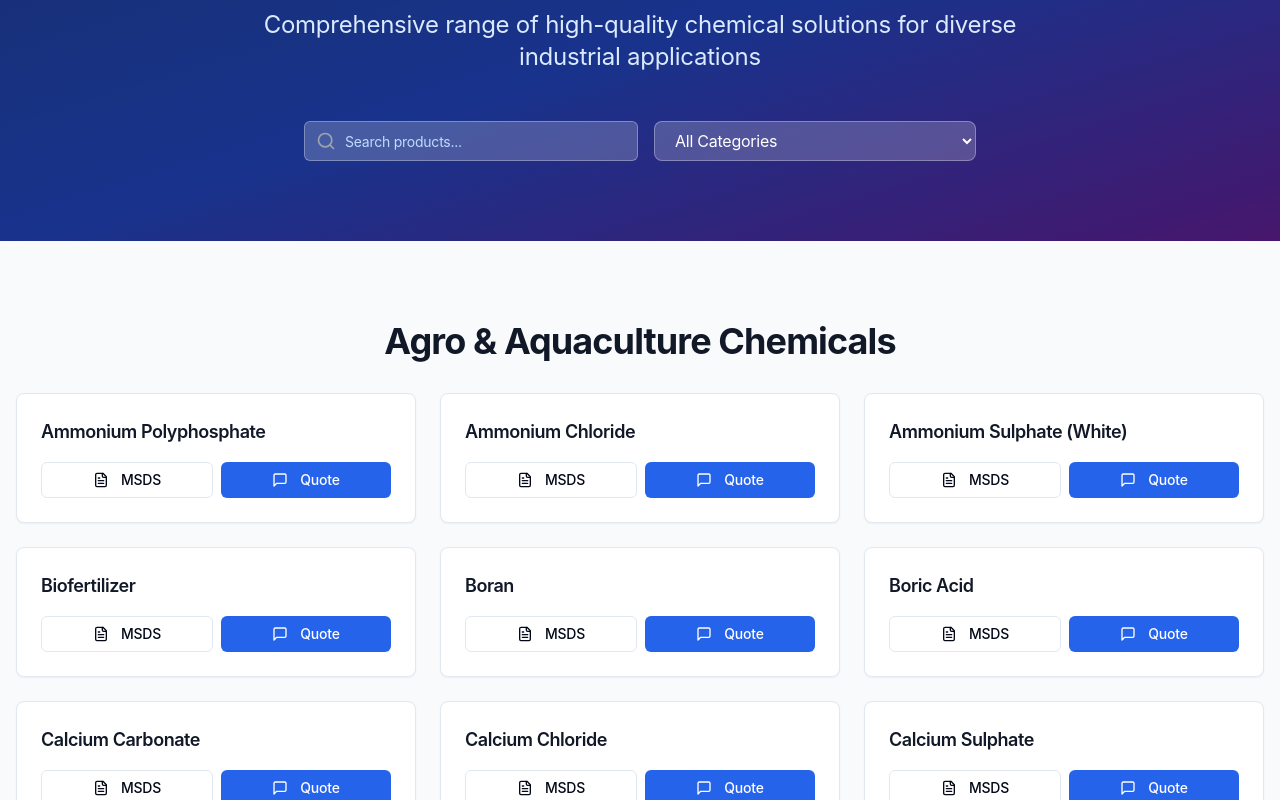
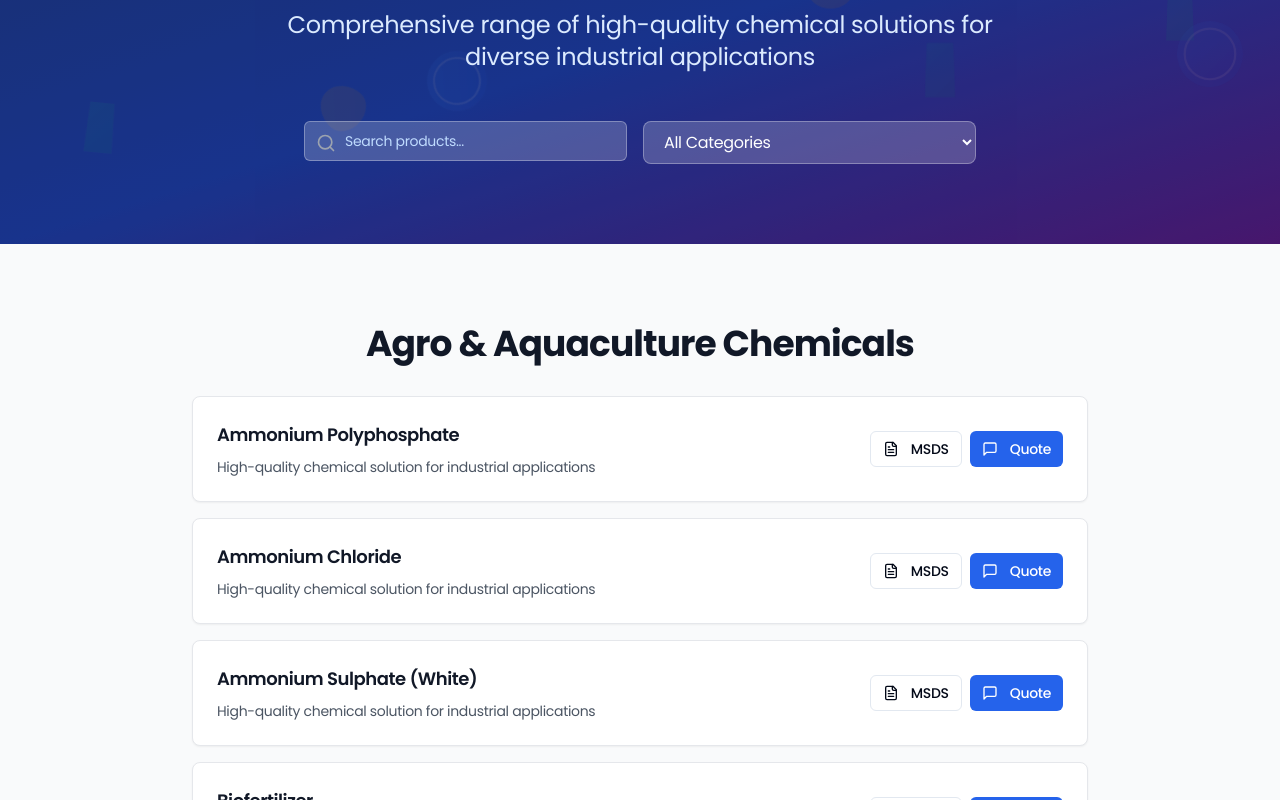
Before and after one commit to Anbarasu007dot/drops-chemical-spark, a React (Vite) app: page /products in a window 1280 px wide. Shown: the part 220-1020 px from the top of the page. Built offline with nearby package versions, Linux system fonts and the light colour scheme.

Commit message:
Refactor: Apply consistent design and add animations
Apply the design style from the attached image across the entire website. Implement animated chemical objects. Update the Products page to include all sectors, use white text, a new font, and a vertical list layout.

```diff
--- /dev/null
+++ b/src/components/ChemicalElements.tsx
@@ -0,0 +1,41 @@
+
+import React from 'react';
+
+export const ChemicalElements = () => {
+  return (
+    <>
+      {/* Floating Chemical Molecules */}
+      <div className="chemical-element top-20 left-10">
+        <div className="chemical-molecule chemical-float"></div>
+      </div>
+
+      <div className="chemical-element top-40 right-20">
+        <div className="chemical-beaker chemical-bounce"></div>
+      </div>
+
+      <div className="chemical-element top-60 left-1/4">
+        <div className="chemical-flask chemical-rotate"></div>
+      </div>
+
+      <div className="chemical-element bottom-40 right-10">
+        <div className="chemical-molecule chemical-pulse"></div>
+      </div>
+
+      <div className="chemical-element bottom-20 left-20">
+        <div className="chemical-beaker chemical-float"></div>
+      </div>
+
+      <div className="chemical-element top-1/3 right-1/3">
+        <div className="chemical-flask chemical-bounce"></div>
+      </div>
+
+      <div className="chemical-element bottom-1/3 left-1/3">
+        <div className="chemical-molecule chemical-rotate"></div>
+      </div>
+
+      <div className="chemical-element top-1/2 right-1/4">
+        <div className="chemical-beaker chemical-pulse"></div>
+      </div>
+    </>
+  );
+};
--- a/src/components/Hero.tsx
+++ b/src/components/Hero.tsx
@@ -3,6 +3,7 @@ import { ArrowRight, Play } from "lucide-react";
 import { Button } from "@/components/ui/button";
 import { Link } from "react-router-dom";
 import { useEffect, useState } from "react";
+import { ChemicalElements } from "@/components/ChemicalElements";
 
 export const Hero = () => {
   const [isVisible, setIsVisible] = useState(false);
@@ -13,6 +14,9 @@ export const Hero = () => {
 
   return (
     <section className="relative min-h-screen flex items-center justify-center bg-gradient-to-br from-slate-50 to-gray-100">
+      {/* Chemical Elements */}
+      <ChemicalElements />
+
       {/* Subtle Background Pattern */}
       <div className="absolute inset-0 subtle-pattern opacity-30"></div>
 
--- a/src/components/WhyChooseUs.tsx
+++ b/src/components/WhyChooseUs.tsx
@@ -1,6 +1,7 @@
 
 import { Award, Clock, DollarSign, Headphones, Truck, Users } from "lucide-react";
 import { useEffect, useRef, useState } from "react";
+import { ChemicalElements } from "@/components/ChemicalElements";
 
 export const WhyChooseUs = () => {
   const [isVisible, setIsVisible] = useState(false);
@@ -71,9 +72,10 @@ export const WhyChooseUs = () => {
   return (
     <section
       ref={sectionRef}
-      className="py-20 bg-gray-50"
+      className="relative py-20 bg-gray-50"
     >
-      <div className="container mx-auto px-4">
+      <ChemicalElements />
+      <div className="container mx-auto px-4 relative z-10">
         <div className={`text-center mb-16 transition-all duration-800 ${isVisible ? 'classic-fade-in' : 'opacity-0 translate-y-10'}`}>
           <h2 className="professional-subheading mb-4">
             Why Choose Us
--- a/src/index.css
+++ b/src/index.css
@@ -1,3 +1,5 @@
+
+@import url('https://fonts.googleapis.com/css2?family=Poppins:wght@300;400;500;600;700;800&display=swap');
 
 @tailwind base;
 @tailwind components;
@@ -78,12 +80,12 @@
 
   body {
     @apply bg-background text-foreground;
-    background: #ffffff;
-    font-family: 'Inter', 'system-ui', 'Segoe UI', 'Roboto', 'Helvetica Neue', sans-serif;
-    letter-spacing: -0.015em;
+    background: linear-gradient(135deg, #f8fafc 0%, #e2e8f0 50%, #cbd5e1 100%);
+    font-family: 'Poppins', 'system-ui', 'Segoe UI', 'Roboto', 'Helvetica Neue', sans-serif;
+    letter-spacing: -0.02em;
     line-height: 1.6;
     overflow-x: hidden;
-    color: #1a202c;
+    color: #1e293b;
   }
 
   .line-clamp-2 {
@@ -108,7 +110,7 @@
 @layer components {
   /* Classic Animation Framework */
   .classic-fade-in {
-    animation: classicFadeIn 0.6s ease-out;
+    animation: classicFadeIn 0.8s ease-out;
   }
 
   .classic-slide-up {
@@ -116,40 +118,57 @@
   }
 
   .classic-scale-in {
-    animation: classicScaleIn 0.5s ease-out;
+    animation: classicScaleIn 0.6s ease-out;
+  }
+
+  /* Chemical Animation Elements */
+  .chemical-float {
+    animation: chemicalFloat 4s ease-in-out infinite;
+  }
+
+  .chemical-rotate {
+    animation: chemicalRotate 8s linear infinite;
+  }
+
+  .chemical-bounce {
+    animation: chemicalBounce 3s ease-in-out infinite;
+  }
+
+  .chemical-pulse {
+    animation: chemicalPulse 2s ease-in-out infinite;
   }
 
   /* Professional Card Design */
   .professional-card {
-    @apply bg-white border border-gray-200 rounded-lg shadow-sm hover:shadow-md
+    @apply bg-white border border-slate-200 rounded-lg shadow-sm hover:shadow-lg
            transition-all duration-300 relative overflow-hidden;
+    box-shadow: 0 4px 6px -1px rgba(0, 0, 0, 0.1), 0 2px 4px -1px rgba(0, 0, 0, 0.06);
   }
 
   .professional-card:hover {
-    transform: translateY(-2px);
-    box-shadow: 0 8px 25px rgba(0,0,0,0.1);
+    transform: translateY(-4px);
+    box-shadow: 0 20px 25px -5px rgba(0, 0, 0, 0.1), 0 10px 10px -5px rgba(0, 0, 0, 0.04);
   }
 
   .professional-button {
-    @apply bg-slate-800 hover:bg-slate-700 text-white font-medium
-           transition-all duration-200 rounded-md px-6 py-3
+    @apply bg-blue-600 hover:bg-blue-700 text-white font-semibold
+           transition-all duration-200 rounded-lg px-6 py-3
            shadow-sm hover:shadow-md;
+    font-family: 'Poppins', sans-serif;
   }
 
   .secondary-button {
-    @apply bg-white border border-gray-300 text-slate-700 hover:bg-gray-50
-           font-medium transition-all duration-200 rounded-md px-6 py-3
+    @apply bg-white border border-slate-300 text-slate-700 hover:bg-slate-50
+           font-semibold transition-all duration-200 rounded-lg px-6 py-3
            shadow-sm hover:shadow-md;
+    font-family: 'Poppins', sans-serif;
   }
 
   .accent-button {
-    @apply bg-blue-600 hover:bg-blue-700 text-white font-medium
-           transition-all duration-200 rounded-md px-6 py-3
+    @apply bg-blue-600 hover:bg-blue-700 text-white font-semibold
+           transition-all duration-200 rounded-lg px-6 py-3
            shadow-sm hover:shadow-md;
-  }
-
-  .classic-gradient {
-    background: linear-gradient(135deg, #667eea 0%, #764ba2 100%);
+    font-family: 'Poppins', sans-serif;
   }
 
   .text-gradient {
@@ -161,7 +180,7 @@
 
   /* Professional Hover Effects */
   .hover-lift {
-    @apply transition-all duration-300 hover:-translate-y-1 hover:shadow-lg;
+    @apply transition-all duration-300 hover:-translate-y-2 hover:shadow-lg;
   }
 
   .hover-scale {
@@ -173,19 +192,23 @@
     font-weight: 600;
     letter-spacing: -0.025em;
     line-height: 1.2;
-    color: #1a202c;
+    color: #1e293b;
+    font-family: 'Poppins', sans-serif;
   }
 
   .professional-heading {
-    @apply text-5xl md:text-6xl font-semibold tracking-tight leading-tight text-slate-900;
+    @apply text-5xl md:text-6xl font-bold tracking-tight leading-tight text-slate-900;
+    font-family: 'Poppins', sans-serif;
   }
 
   .professional-subheading {
     @apply text-3xl md:text-4xl font-semibold tracking-tight text-slate-800;
+    font-family: 'Poppins', sans-serif;
   }
 
   .section-heading {
     @apply text-2xl md:text-3xl font-semibold text-slate-800 mb-4;
+    font-family: 'Poppins', sans-serif;
   }
 
   /* Classic Animations */
@@ -222,11 +245,57 @@
     }
   }
 
+  /* Chemical Animations */
+  @keyframes chemicalFloat {
+    0%, 100% {
+      transform: translateY(0px) rotate(0deg);
+    }
+    50% {
+      transform: translateY(-20px) rotate(10deg);
+    }
+  }
+
+  @keyframes chemicalRotate {
+    0% {
+      transform: rotate(0deg);
+    }
+    100% {
+      transform: rotate(360deg);
+    }
+  }
+
+  @keyframes chemicalBounce {
+    0%, 100% {
+      transform: translateY(0px);
+    }
+    25% {
+      transform: translateY(-15px);
+    }
+    50% {
+      transform: translateY(-10px);
+    }
+    75% {
+      transform: translateY(-5px);
+    }
+  }
+
+  @keyframes chemicalPulse {
+    0%, 100% {
+      transform: scale(1);
+      opacity: 1;
+    }
+    50% {
+      transform: scale(1.1);
+      opacity: 0.8;
+    }
+  }
+
   /* Professional Form Elements */
   .professional-input {
-    @apply bg-white border border-gray-300 focus:border-blue-500 focus:ring-2 focus:ring-blue-500/20
-           rounded-md px-4 py-3 text-gray-900 transition-all duration-200
-           hover:border-gray-400;
+    @apply bg-white border border-slate-300 focus:border-blue-500 focus:ring-2 focus:ring-blue-500/20
+           rounded-lg px-4 py-3 text-slate-900 transition-all duration-200
+           hover:border-slate-400;
+    font-family: 'Poppins', sans-serif;
   }
 
   .professional-textarea {
@@ -241,7 +310,7 @@
 
   .interactive-card:hover {
     border-color: #e2e8f0;
-    box-shadow: 0 10px 30px rgba(0,0,0,0.12);
+    box-shadow: 0 20px 25px -5px rgba(0, 0, 0, 0.1), 0 10px 10px -5px rgba(0, 0, 0, 0.04);
   }
 
   /* Section Dividers */
@@ -254,20 +323,62 @@
     background-image: radial-gradient(circle at 1px 1px, rgba(148,163,184,0.15) 1px, transparent 0);
     background-size: 20px 20px;
   }
+
+  /* Chemical Element Styles */
+  .chemical-element {
+    position: absolute;
+    opacity: 0.1;
+    pointer-events: none;
+    z-index: 0;
+  }
+
+  .chemical-molecule {
+    width: 60px;
+    height: 60px;
+    background: linear-gradient(135deg, #3b82f6, #1d4ed8);
+    border-radius: 50%;
+    position: relative;
+  }
+
+  .chemical-molecule::before {
+    content: '';
+    position: absolute;
+    top: 50%;
+    left: 50%;
+    transform: translate(-50%, -50%);
+    width: 80%;
+    height: 80%;
+    border: 2px solid white;
+    border-radius: 50%;
+  }
+
+  .chemical-beaker {
+    width: 40px;
+    height: 50px;
+    background: linear-gradient(135deg, #10b981, #059669);
+    clip-path: polygon(20% 0%, 80% 0%, 85% 100%, 15% 100%);
+  }
+
+  .chemical-flask {
+    width: 45px;
+    height: 45px;
+    background: linear-gradient(135deg, #f59e0b, #d97706);
+    border-radius: 50% 50% 50% 50% / 60% 60% 40% 40%;
+  }
 }
 
 /* Professional Scrollbar */
 ::-webkit-scrollbar {
-  width: 8px;
+  width: 10px;
 }
 
 ::-webkit-scrollbar-track {
-  background: #f8fafc;
+  background: #f1f5f9;
 }
 
 ::-webkit-scrollbar-thumb {
   background: #cbd5e1;
-  border-radius: 4px;
+  border-radius: 5px;
 }
 
 ::-webkit-scrollbar-thumb:hover {
--- a/src/pages/Products.tsx
+++ b/src/pages/Products.tsx
@@ -6,6 +6,7 @@ import { Footer } from "@/components/Footer";
 import { Button } from "@/components/ui/button";
 import { Input } from "@/components/ui/input";
 import { Card, CardContent } from "@/components/ui/card";
+import { ChemicalElements } from "@/components/ChemicalElements";
 
 const Products = () => {
   const [searchTerm, setSearchTerm] = useState("");
@@ -26,7 +27,8 @@ const Products = () => {
         "Mono Ammonium Phosphate", "Mono Calcium Phosphate", "NPK Fertilizers (All Series)",
         "Organix", "Phosphoric Acid", "Potassium Chloride", "Potassium Humate",
         "Potassium Hydroxide", "Potassium Nitrate", "Potassium Sulphate", "Silver Hydrogen Peroxide",
-        "Sodium Chloride", "Sodium Hydroxide", "Sodium Nitrate"
+        "Sodium Chloride", "Sodium Hydroxide", "Sodium Nitrate", "Urea", "Zinc Sulphate",
+        "Iron Chelate", "Calcium Ammonium Nitrate", "Seaweed Extract", "Amino Acid Fertilizer"
       ]
     },
     {
@@ -40,7 +42,8 @@ const Products = () => {
         "Oxygen Scavengers", "Poly Aluminium Chloride (L/P)", "Poly Electrolyte (Anionic, Cationic)",
         "Soda Ash", "Sodium Chloride", "Sodium Hypochlorite", "Sodium Meta Bi Sulphate",
         "Sodium Sulphate", "RO Antiscalant", "pH Booster", "Sodium Bicarbonate", "Scale Remover (HCL)",
-        "TCCA 90", "Copper Sulphate", "Chlorine"
+        "TCCA 90", "Copper Sulphate", "Chlorine", "Chlorine Dioxide", "Ozone", "UV Disinfection Chemicals",
+        "Corrosion Inhibitors", "Biocides", "Flocculants", "Coagulants"
       ]
     },
     {
@@ -59,7 +62,8 @@ const Products = () => {
         "Silky (Silicone)", "SLES Series / SLES Paste 70%", "Soap Noodles", "Soda Ash",
         "SLS Powder (Needle)", "Sodium Carboxy Methyl Cellulose", "Sodium Percarbonate",
         "Sodium Meta Silicate", "Sodium Sulphate", "Sodium Tripolyphosphate (STPP)",
-        "Synthetic Thickener", "Soft Soap", "Tri Sodium Phosphate", "Tinopal", "Washing Soda"
+        "Synthetic Thickener", "Soft Soap", "Tri Sodium Phosphate", "Tinopal", "Washing Soda",
+        "Surfactants", "Emulsifiers", "Preservatives", "Chelating Agents", "pH Adjusters"
       ]
     },
     {
@@ -70,7 +74,34 @@ const Products = () => {
         "Calcium Propionate", "Citric Acid", "Final Gel", "Liquid Glucose",
         "Phosphoric Acid (Food Grade)", "Potassium Citrate", "Potassium Sorbate",
         "Sodium Aluminium Sulphate", "Sodium Benzoate", "Sodium Bicarbonate",
-        "Sodium Citrate", "Sorbic Acid", "Sorbitol", "Xanthan Gum"
+        "Sodium Citrate", "Sorbic Acid", "Sorbitol", "Xanthan Gum", "Agar Agar",
+        "Carrageenan", "Pectin", "Gellan Gum", "Guar Gum", "Locust Bean Gum",
+        "Food Colors", "Natural Flavors", "Artificial Flavors", "Vanilla Extract",
+        "Lactic Acid", "Malic Acid", "Tartaric Acid", "Fumaric Acid"
+      ]
+    },
+    {
+      name: "Basic Industrial Chemicals",
+      id: "basic-chemicals",
+      products: [
+        "Sulfuric Acid", "Hydrochloric Acid", "Nitric Acid", "Acetic Acid",
+        "Ammonia", "Sodium Hydroxide", "Potassium Hydroxide", "Calcium Oxide",
+        "Magnesium Oxide", "Aluminum Oxide", "Silicon Dioxide", "Titanium Dioxide",
+        "Iron Oxide", "Zinc Oxide", "Copper Oxide", "Lead Oxide", "Chromium Oxide",
+        "Benzene", "Toluene", "Xylene", "Acetone", "Ethanol", "Methanol",
+        "Isopropanol", "Butanol", "Ethyl Acetate", "Methyl Acetate"
+      ]
+    },
+    {
+      name: "Pharmaceutical Raw Materials",
+      id: "pharmaceutical",
+      products: [
+        "Lactose Monohydrate", "Microcrystalline Cellulose", "Starch", "Mannitol",
+        "Sorbitol", "Magnesium Stearate", "Talc", "Titanium Dioxide",
+        "Polyethylene Glycol", "Propylene Glycol", "Glycerin", "Ethanol",
+        "Isopropyl Alcohol", "Sodium Chloride", "Potassium Chloride",
+        "Calcium Carbonate", "Sodium Bicarbonate", "Citric Acid", "Tartaric Acid",
+        "Ascorbic Acid", "Sodium Benzoate", "Potassium Sorbate"
       ]
     }
   ];
@@ -85,9 +116,10 @@ const Products = () => {
 
       {/* Hero Section */}
       <section className="relative py-20 bg-gradient-to-br from-blue-900 via-blue-800 to-purple-900 text-white">
+        <ChemicalElements />
         <div className="absolute inset-0 bg-black/20" />
-        <div className="relative container mx-auto px-4 text-center">
-          <h1 className="text-5xl md:text-6xl font-bold mb-6 animate-fade-in">
+        <div className="relative container mx-auto px-4 text-center z-10">
+          <h1 className="text-5xl md:text-6xl font-bold mb-6 animate-fade-in text-white">
             Our Products
           </h1>
           <p className="text-xl md:text-2xl text-blue-100 max-w-3xl mx-auto mb-8 animate-slide-up">
@@ -130,7 +162,8 @@ const Products = () => {
                 {category.name}
               </h2>
 
-              <div className="grid grid-cols-1 md:grid-cols-2 lg:grid-cols-3 gap-6">
+              {/* Vertical List Layout */}
+              <div className="max-w-4xl mx-auto space-y-4">
                 {category.products
                   .filter(product =>
                     searchTerm === "" ||
@@ -139,31 +172,38 @@ const Products = () => {
                   .map((product, index) => (
                     <Card
                       key={index}
-                      className="group hover:shadow-lg transition-all duration-300 hover:-translate-y-1"
-                      style={{ animationDelay: `${index * 0.05}s` }}
+                      className="group hover:shadow-lg transition-all duration-300 hover:-translate-y-1 bg-white border border-gray-200"
+                      style={{ animationDelay: `${index * 0.02}s` }}
                     >
                       <CardContent className="p-6">
-                        <h3 className="text-lg font-semibold text-gray-900 mb-4 group-hover:text-blue-600 transition-colors">
+                        <div className="flex items-center justify-between">
+                          <div className="flex-1">
+                            <h3 className="text-lg font-semibold text-gray-900 mb-2 group-hover:text-blue-600 transition-colors">
                               {product}
                             </h3>
+                            <p className="text-sm text-gray-600">
+                              High-quality chemical solution for industrial applications
+                            </p>
+                          </div>
 
-                        <div className="flex gap-2">
+                          <div className="flex gap-2 ml-4">
                             <Button
                               variant="outline"
                               size="sm"
-                            className="flex-1 hover:bg-blue-50 hover:border-blue-300 hover:text-blue-600 transition-all duration-300 group"
+                              className="hover:bg-blue-50 hover:border-blue-300 hover:text-blue-600 transition-all duration-300"
                             >
-                            <FileText className="w-4 h-4 mr-1 group-hover:scale-110 transition-transform" />
+                              <FileText className="w-4 h-4 mr-1" />
                               MSDS
                             </Button>
 
                             <Button
                               size="sm"
-                            className="flex-1 bg-blue-600 hover:bg-blue-700 text-white transition-all duration-300 hover:scale-105 group"
+                              className="bg-blue-600 hover:bg-blue-700 text-white transition-all duration-300"
                             >
-                            <MessageSquare className="w-4 h-4 mr-1 group-hover:scale-110 transition-transform" />
+                              <MessageSquare className="w-4 h-4 mr-1" />
                               Quote
                             </Button>
+                          </div>
                         </div>
                       </CardContent>
                     </Card>
```
Also changed, not shown: src/components/Expertise.tsx (+7 -5 lines), src/components/FeaturedProducts.tsx (+7 -5 lines). Lines whose indentation alone changed are shown as unchanged.
